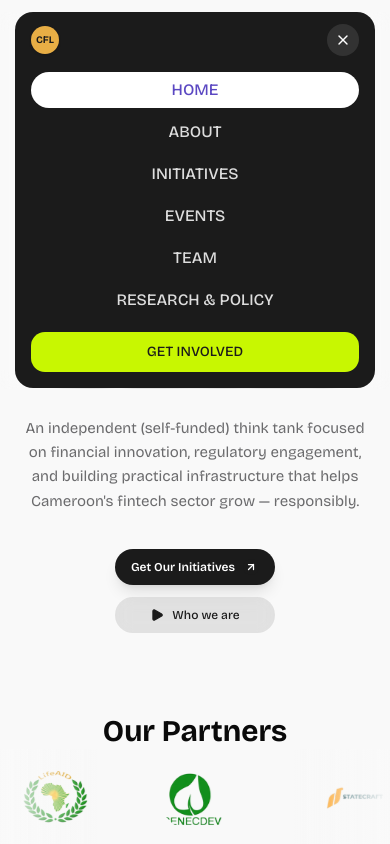
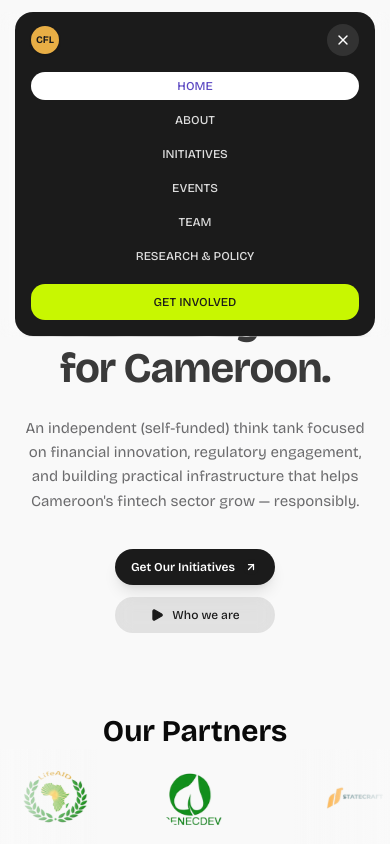
Before and after one commit to NjilaBoris/cameroon-fintech-lab, a Next.js app: page / in a window 390 px wide. Both pictures are taken after a click on the button 343 px from the left and 40 px from the top of the page. Shown: the top 844 px of the page. Built offline with nearby package versions, Linux system fonts and the light colour scheme.

Commit message:
Nav Update

```diff
--- a/components/Nav.tsx
+++ b/components/Nav.tsx
@@ -121,7 +121,7 @@ export default function Navbar() {
                   key={link.name}
                   href={link.path}
                   onClick={() => setIsOpen(false)}
-                  className={`rounded-full ${isActive ? " text-brand-600 bg-white hover:text-brand-600/50" : "text-white/85 hover:text-white/50"} flex items-center justify-center  px-3 lg:px-4 py-1.5 text-md md:text-xl font-medium   whitespace-nowrap  transition-all duration-300 uppercase `}
+                  className={`rounded-full ${isActive ? " text-brand-600 bg-white hover:text-brand-600/50" : "text-white/85 hover:text-white/50"} flex items-center justify-center  px-3 lg:px-4 py-1.5 text-xs md:text-lg font-medium   whitespace-nowrap  transition-all duration-300 uppercase `}
                 >
                   {link.name}
                 </Link>
@@ -133,7 +133,7 @@ export default function Navbar() {
                   animate={{ opacity: 1, x: 0 }}
                   transition={{ duration: 0.25, delay: links.length * 0.05 }}
                   onClick={() => setIsOpen(false)}
-                  className="mt-2 rounded-xl bg-[#C8F701] px-4 py-2.5 text-sm md:text-xl font-medium text-[#1B1B1B] transition hover:bg-[#C8F701]/80"
+                  className="mt-2 rounded-xl bg-[#C8F701] px-4 py-2.5 text-xs md:text-xl font-medium text-[#1B1B1B] transition hover:bg-[#C8F701]/80"
                 >
                   GET INVOLVED
                 </motion.button>
```
